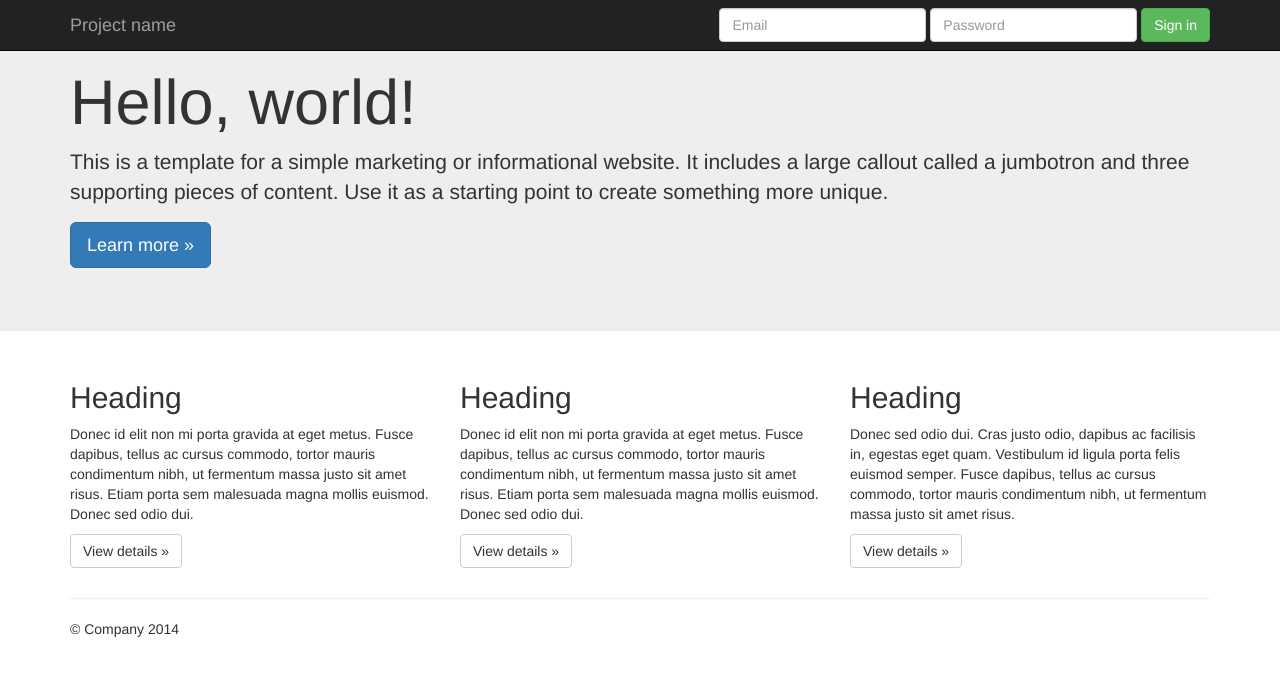
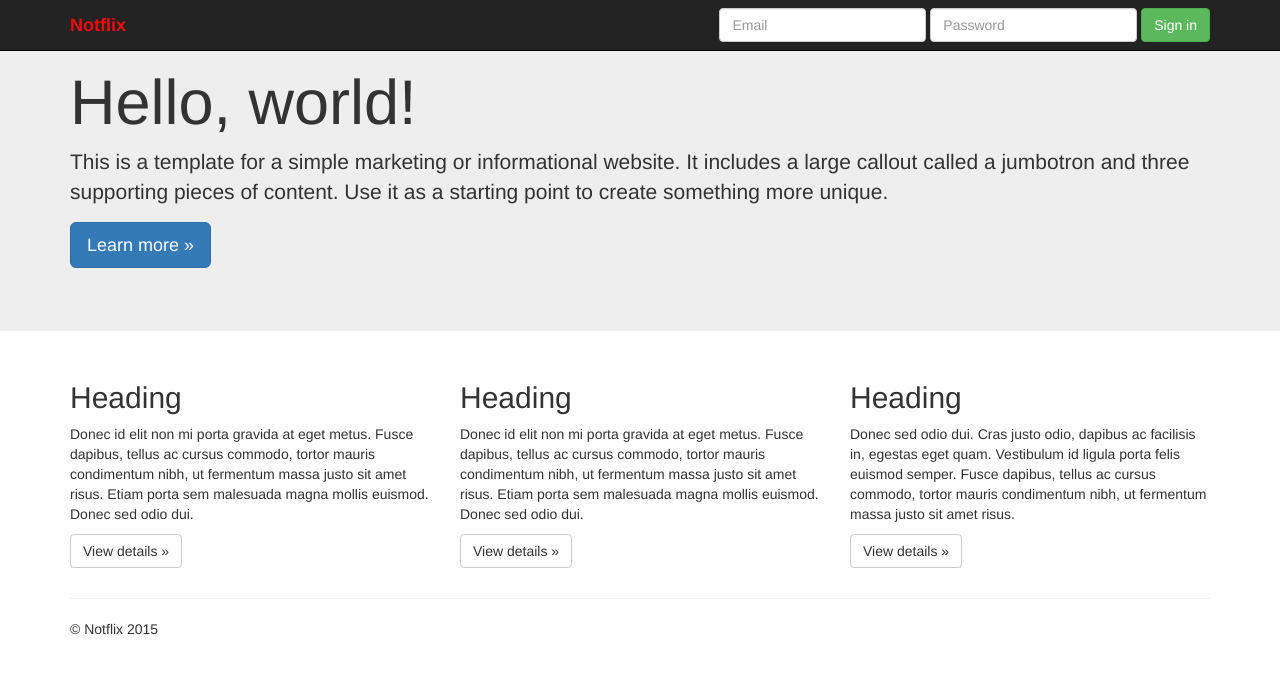
Before and after one commit to JelleHoffman/Notflix, a web app: page / in a window 1280 px wide. Shown: the top 676 px of the page. Run offline with its HTML, style and script files only (its server is not run), Linux system fonts and the light colour scheme; data that the repository does not hold is empty; some libraries are stand-ins or nearby versions.

Commit message:
tweede css werkend

```diff
--- /dev/null
+++ b/WebContent/css/main.css
@@ -0,0 +1,7 @@
+#notflix-navbar{
+	color:red;
+	font-weight:bold;
+}
+#navbar{
+
+}
--- a/WebContent/index.html
+++ b/WebContent/index.html
@@ -14,8 +14,9 @@
     <!-- Bootstrap core CSS -->
     <link href="css/bootstrap.min.css" rel="stylesheet">
 
-    <!-- Custom styles for this template -->
-    <link href="jumbotron.css" rel="stylesheet">
+
+    <!-- Own Css -->
+    <link href="css/main.css" rel="stylesheet" type="text/css" >
 
     <!-- Just for debugging purposes. Don't actually copy these 2 lines! -->
     <!--[if lt IE 9]><script src="../../assets/js/ie8-responsive-file-warning.js"></script><![endif]-->
@@ -30,7 +31,7 @@
 
   <body>
 
-    <nav class="navbar navbar-inverse navbar-fixed-top">
+    <nav id="navbar" class="navbar navbar-inverse navbar-fixed-top">
       <div class="container">
         <div class="navbar-header">
           <button type="button" class="navbar-toggle collapsed" data-toggle="collapse" data-target="#navbar" aria-expanded="false" aria-controls="navbar">
@@ -39,7 +40,7 @@
             <span class="icon-bar"></span>
             <span class="icon-bar"></span>
           </button>
-          <a class="navbar-brand" href="#">Project name</a>
+          <a id="notflix-navbar" class="navbar-brand" href="#">Notflix</a>
         </div>
         <div id="navbar" class="navbar-collapse collapse">
           <form class="navbar-form navbar-right">
@@ -50,6 +51,7 @@
               <input type="password" placeholder="Password" class="form-control">
             </div>
             <button type="submit" class="btn btn-success">Sign in</button>
+
           </form>
         </div><!--/.navbar-collapse -->
       </div>
@@ -87,7 +89,7 @@
       <hr>
 
       <footer>
-        <p>&copy; Company 2014</p>
+        <p>&copy; Notflix 2015</p>
       </footer>
     </div> <!-- /container -->
 
@@ -96,7 +98,7 @@
     ================================================== -->
     <!-- Placed at the end of the document so the pages load faster -->
     <script src="https://ajax.googleapis.com/ajax/libs/jquery/1.11.3/jquery.min.js"></script>
-    <script src="../../dist/js/bootstrap.min.js"></script>
+    <script src="js/bootstrap.min.js"></script>
     <!-- IE10 viewport hack for Surface/desktop Windows 8 bug -->
     <script src="../../assets/js/ie10-viewport-bug-workaround.js"></script>
   </body>
```
